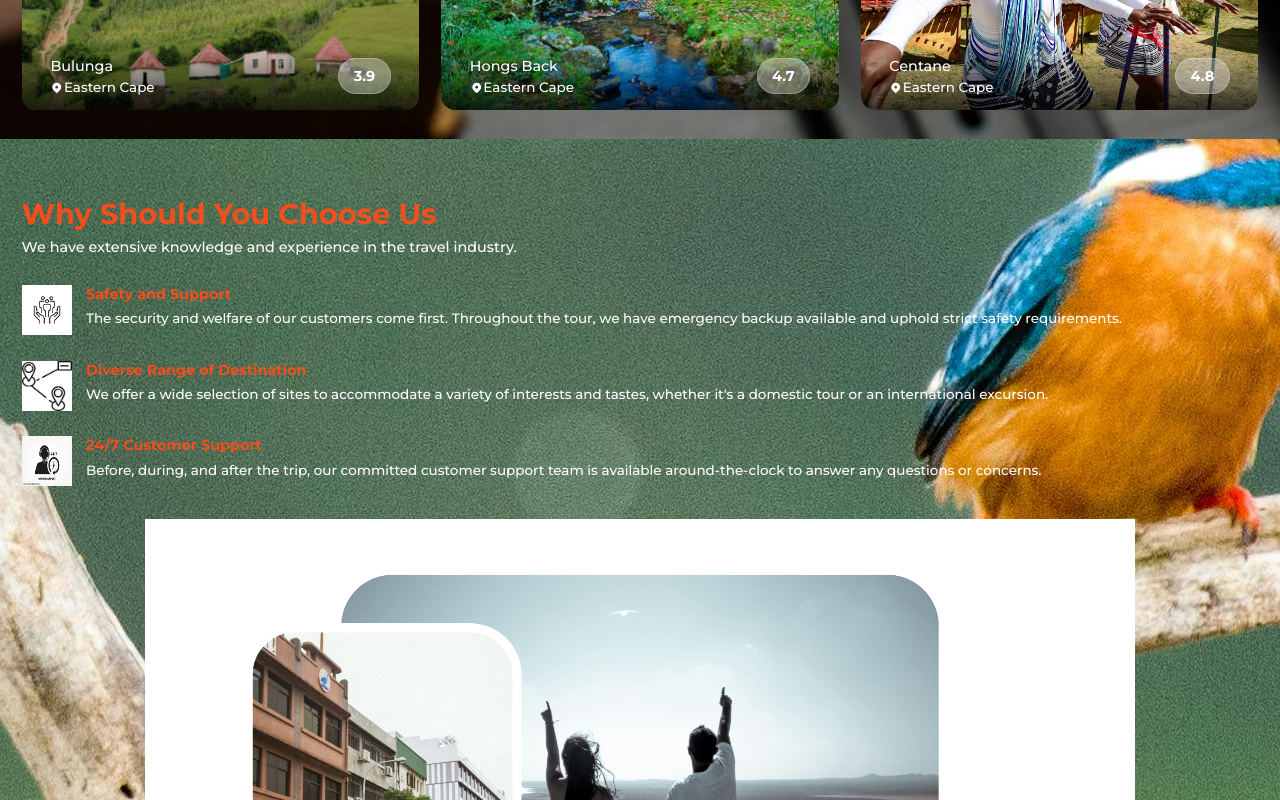
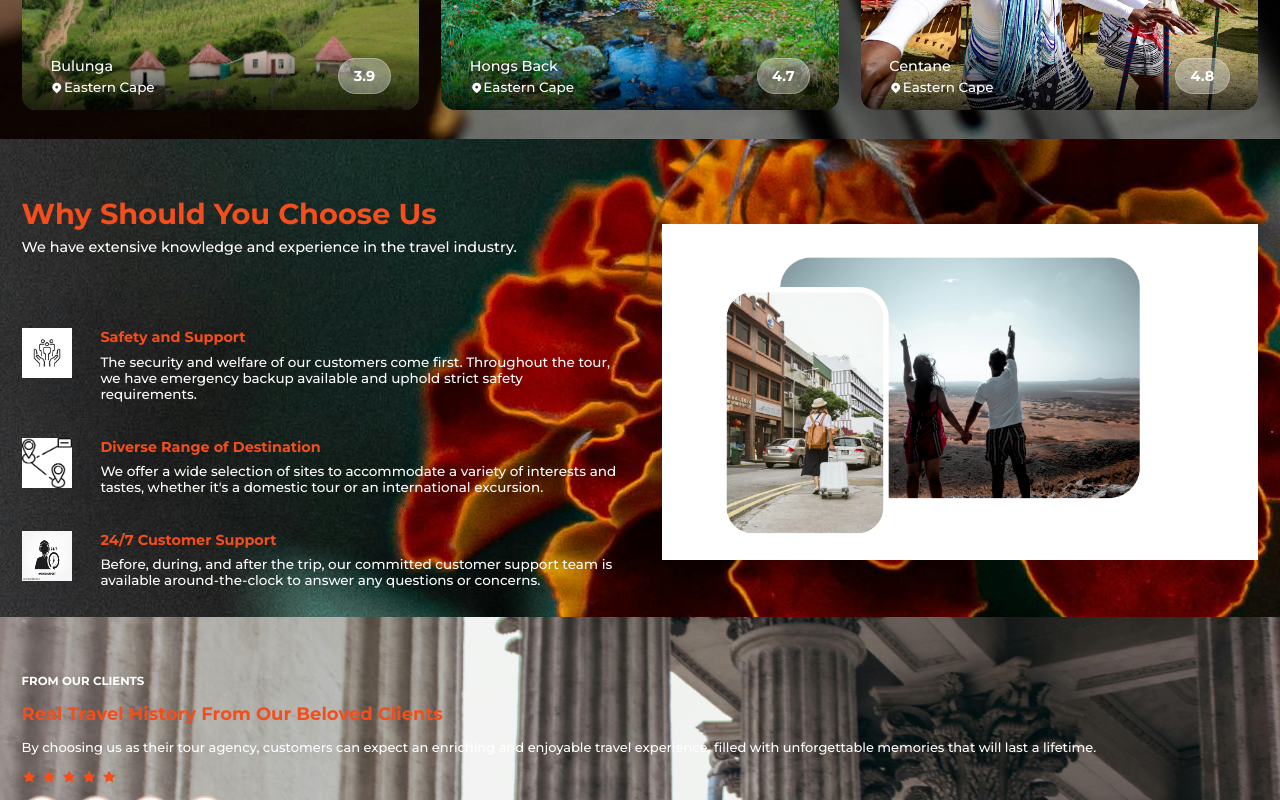
Before and after one commit to Chuma-rxt/TravelProject, a React (Vite) app: page / in a window 1280 px wide. Shown: the part 2320-3120 px from the top of the page. Built offline with nearby package versions, Linux system fonts and the light colour scheme.

Commit message:
portfolio styling and responsiveness

```diff
--- a/src/Components/Portfolio/Portfolio.scss
+++ b/src/Components/Portfolio/Portfolio.scss
@@ -31,7 +31,7 @@ root{
 
 .portfolio {
     /* Add background image URL and other styles */
-    background-image: url('../../Assets/pexels-tamilanban-subramanian-9719999.jpg');
+    background-image: url('../../Assets/pexels-evhen-petlia-9726920.jpg');
     background-position: center;
     background-repeat: no-repeat;
     // padding: 50px 0; /* Adjust padding as needed */
@@ -156,3 +156,64 @@ root{
             }
         }
     }
+
+
+    @media screen and (min-width: 820px){
+        .portfolio{
+            .secContainer{
+                grid-template-columns: repeat(2,1fr);
+
+                .leftContent{
+                    .secHeading{
+                        h3{
+                            font-size: var(--h2FontSize);
+                        }
+
+                        p{
+                            font-size: var(--h3FontSize);
+                        }
+                    }
+
+                    .grid{
+                        grid-template-columns: repeat(1,1fr);
+                        .singlePortfolio{
+                            gap: 1.5rem;
+                        }
+                    }
+                }
+
+                .rightContent{
+                    img{
+                        max-width: 100%;
+                    }
+                }
+            }
+        }
+    }
+
+    @media screen and (min-width: 1240px){
+        .portfolio{
+            .secContainer{
+                gap: 3rem;
+
+                .leftContent{
+                    .secHeading{
+                        h3{
+                            font-size: 2rem;
+                        }
+                        p{
+                            font-size: var(--h3FontSize);
+                        }
+                    }
+
+                    .grid{
+                        gap: 2.5rem;
+                        margin-top: 3rem;
+                        .singlePortfolio{
+                            gap: 2rem;
+                        }
+                    }
+                }
+            }
+        }
+    }
```
Also changed, not shown: src/Assets/pexels-evhen-petlia-9726920.jpg (added).
